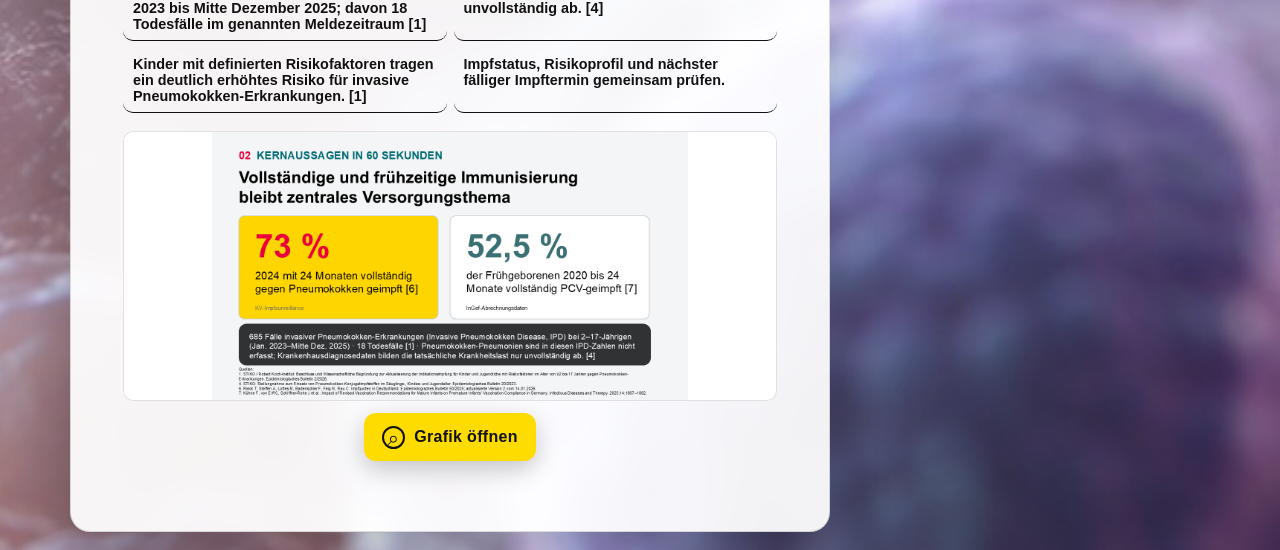
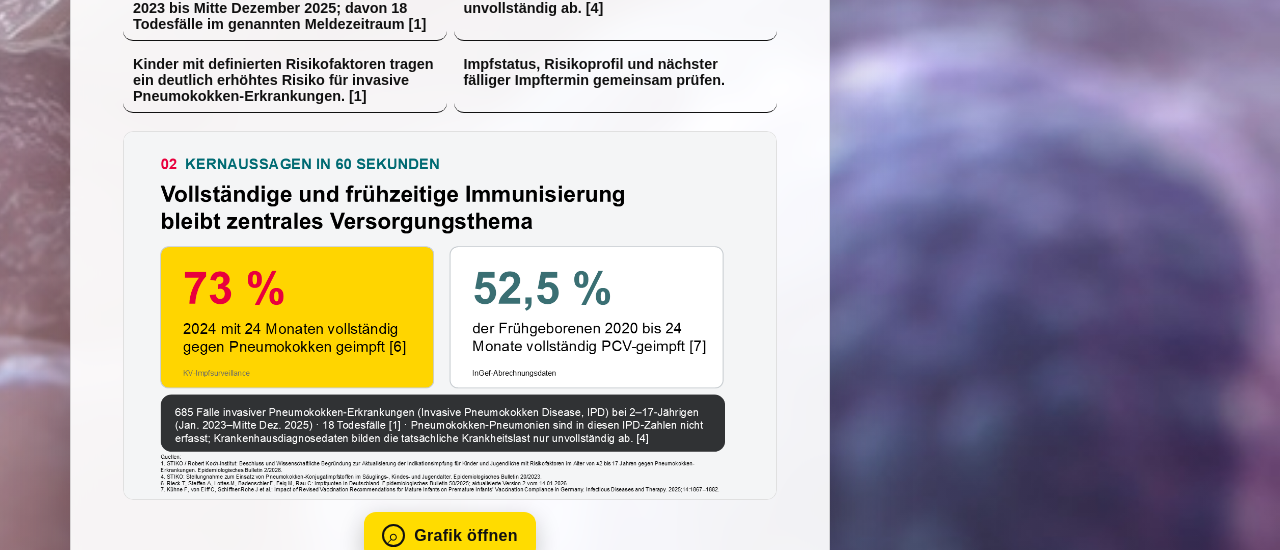
Before and after one commit to Gelbe-Liste/pneumokokken-update-kinder_preview, a React (Vite) app: page / in a window 1280 px wide. Shown: the part 2720-3270 px from the top of the page. Built offline with nearby package versions, Linux system fonts and the light colour scheme; no server answers.

Commit message:
2026-09-16_pneumokokken-update-kinder_v0.26_Bugfix

```diff
--- a/src/styles.css
+++ b/src/styles.css
@@ -2083,3 +2083,18 @@ button.secondary-cta {
     max-height: none !important;
   }
 }
+
+/* =========================================================
+   v0.26 – Kapitel 02 / Kapitel 08 Nachkorrekturen
+   - Kapitel 02: Grafikrahmen in der Höhe freigeben, damit die
+     16:9-Grafik ohne seitlichen Weißraum in voller Breite erscheint.
+   - Kapitel 08: Nummerierte Risikofaktor-Blöcke in Bold darstellen.
+   ========================================================= */
+#kernaussagen .inline-figure {
+  max-height: none;
+  height: auto;
+}
+
+#risikogruppen .editorial-list--numbered-cards li {
+  font-weight: 800;
+}
```
Also changed, not shown: 1 other file (tests, documents, lock files or other folders).
